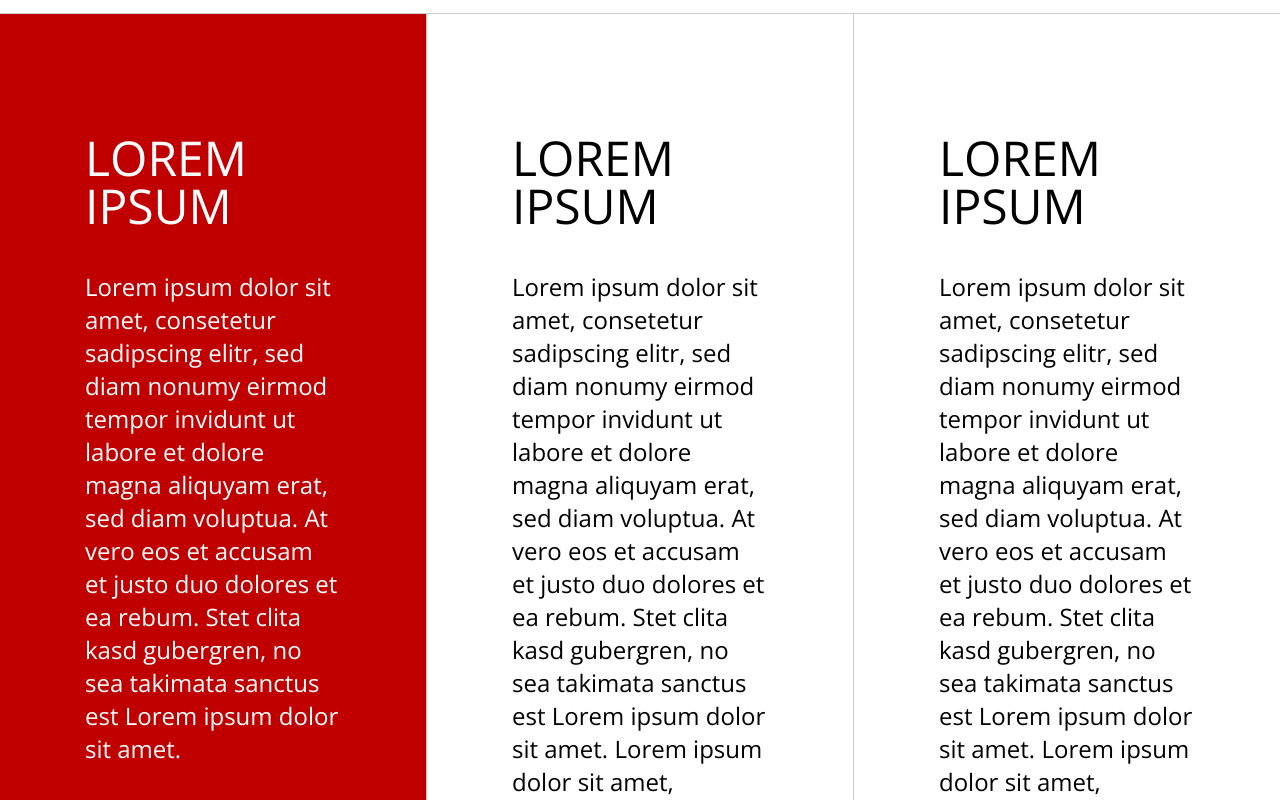
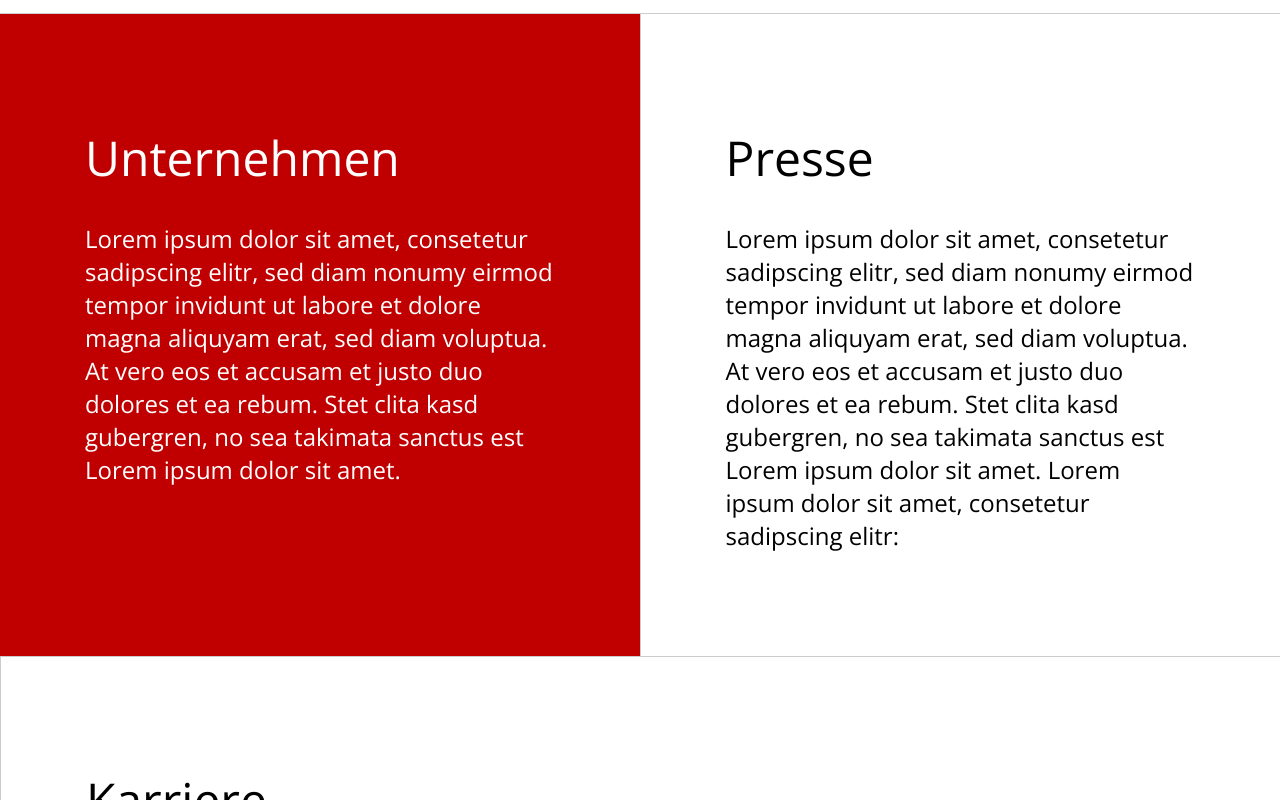
Before and after one commit to forntoh/ngcircle-ict, a React (Create React App) app: page /kontakt in a window 1280 px wide. Shown: the part 1960-2760 px from the top of the page. Built offline with nearby package versions, Linux system fonts and the light colour scheme.

Commit message:
changed bottom section titles

```diff
--- a/src/pages/home.js
+++ b/src/pages/home.js
@@ -53,19 +53,19 @@ export const HomePage = () => (
     </div>
     <div className="wrapper-values">
       <ValueItem
-        title="LOREM IPSUM"
+        title="Unternehmen"
         description={[
           "Lorem ipsum dolor sit amet, consetetur sadipscing elitr, sed diam nonumy eirmod tempor invidunt ut labore et dolore magna aliquyam erat, sed diam voluptua. At vero eos et accusam et justo duo dolores et ea rebum. Stet clita kasd gubergren, no sea takimata sanctus est Lorem ipsum dolor sit amet.",
         ]}
       />
       <ValueItem
-        title="LOREM IPSUM"
+        title="Presse"
         description={[
           "Lorem ipsum dolor sit amet, consetetur sadipscing elitr, sed diam nonumy eirmod tempor invidunt ut labore et dolore magna aliquyam erat, sed diam voluptua. At vero eos et accusam et justo duo dolores et ea rebum. Stet clita kasd gubergren, no sea takimata sanctus est Lorem ipsum dolor sit amet. Lorem ipsum dolor sit amet, consetetur sadipscing elitr:",
         ]}
       />
       <ValueItem
-        title="LOREM IPSUM"
+        title="Karriere"
         description={[
           "Lorem ipsum dolor sit amet, consetetur sadipscing elitr, sed diam nonumy eirmod tempor invidunt ut labore et dolore magna aliquyam erat, sed diam voluptua. At vero eos et accusam et justo duo dolores et ea rebum. Stet clita kasd gubergren, no sea takimata sanctus est Lorem ipsum dolor sit amet. Lorem ipsum dolor sit amet, consetetur sadipscing elitr:",
         ]}
```
